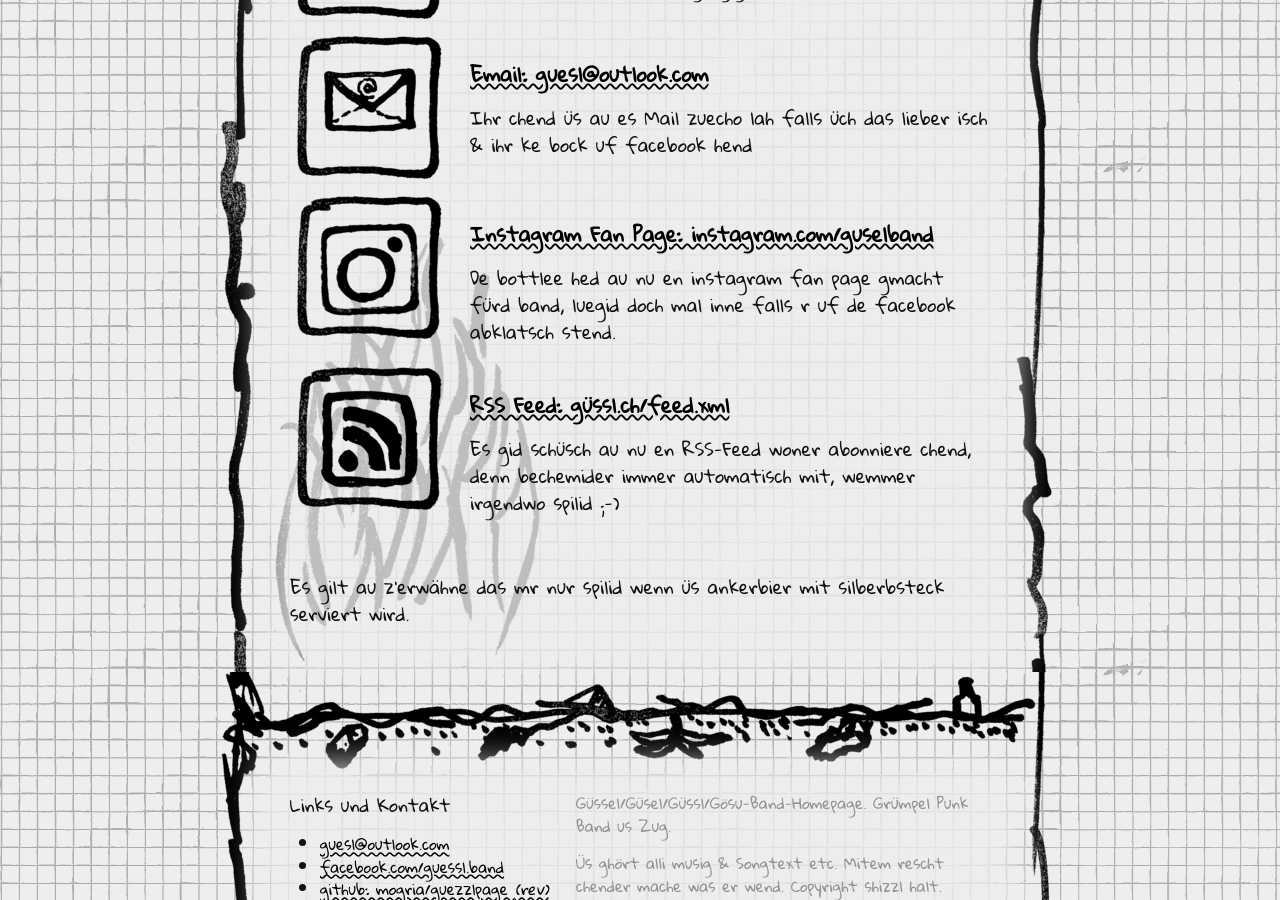
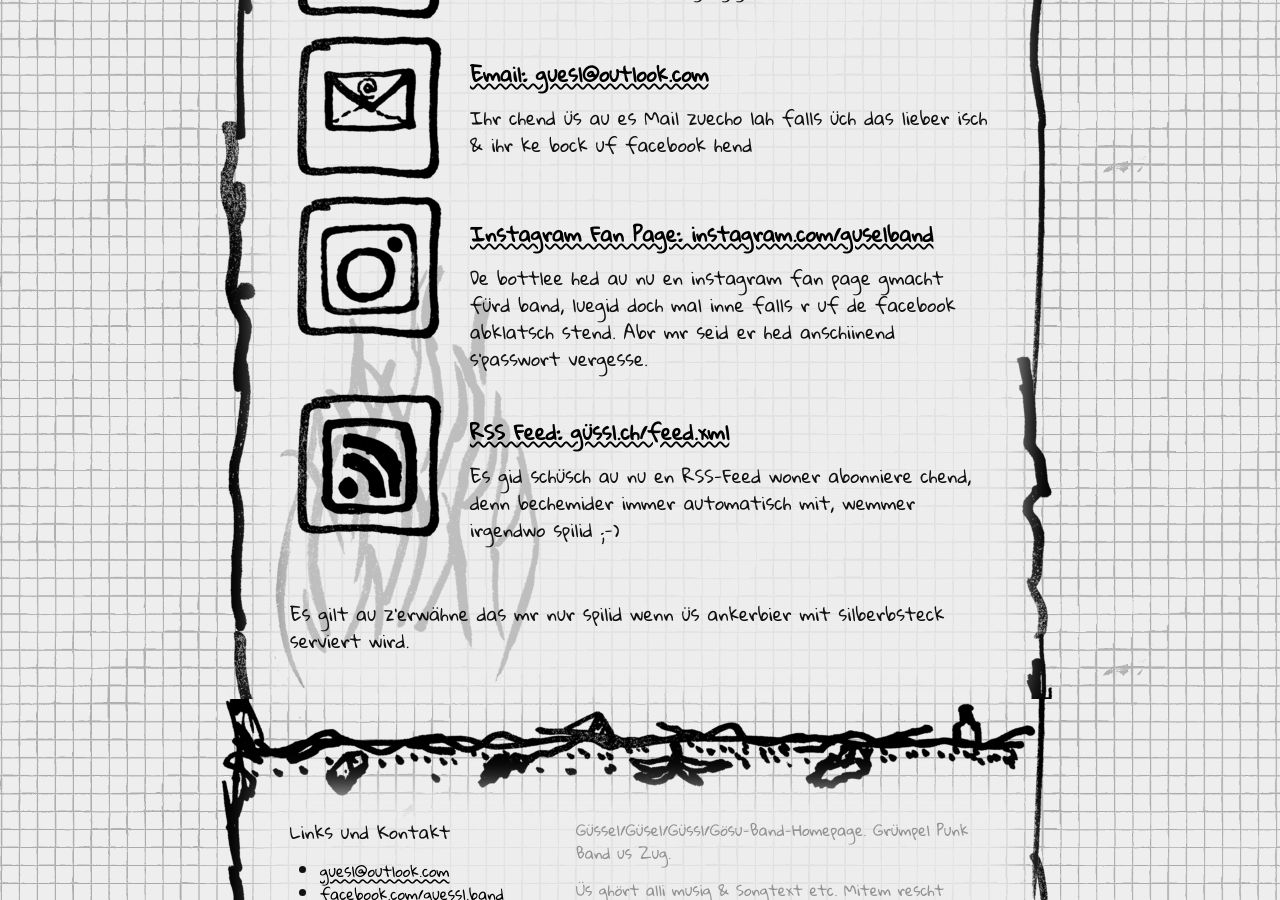
Before and after one commit to mogria/guezzlpage, a Jekyll site: the page built from kontakt.html, in a window 1280 px wide and 900 px high, scrolled down 807 px. Built offline with Jekyll 4.4.1, drawn with Linux system fonts in a browser that asks for light colours.

Commit message:
fix about page botti instagram

```diff
--- a/kontakt.html
+++ b/kontakt.html
@@ -41,7 +41,7 @@ menu_link_image: /img/nav-kontakt.png
         <h4 class="contact-name">Instagram Fan Page: instagram.com/guselband</h4>
     </a>
 
-    <p class="contact-description">De bottlee hed au nu en instagram fan page gmacht fürd band, luegid doch mal inne falls r uf de facebook abklatsch stend.</p>
+    <p class="contact-description">De bottlee hed au nu en instagram fan page gmacht fürd band, luegid doch mal inne falls r uf de facebook abklatsch stend. Abr mr seid er hed anschiinend s'passwort vergesse.</p>
 </div>
 <div class="clear" />
 
```
